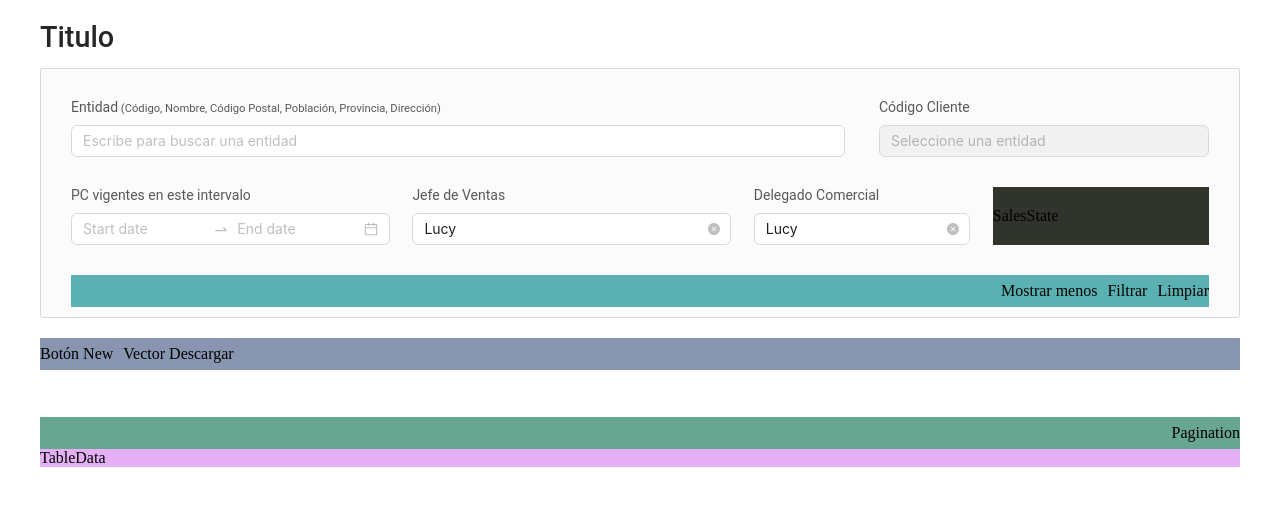
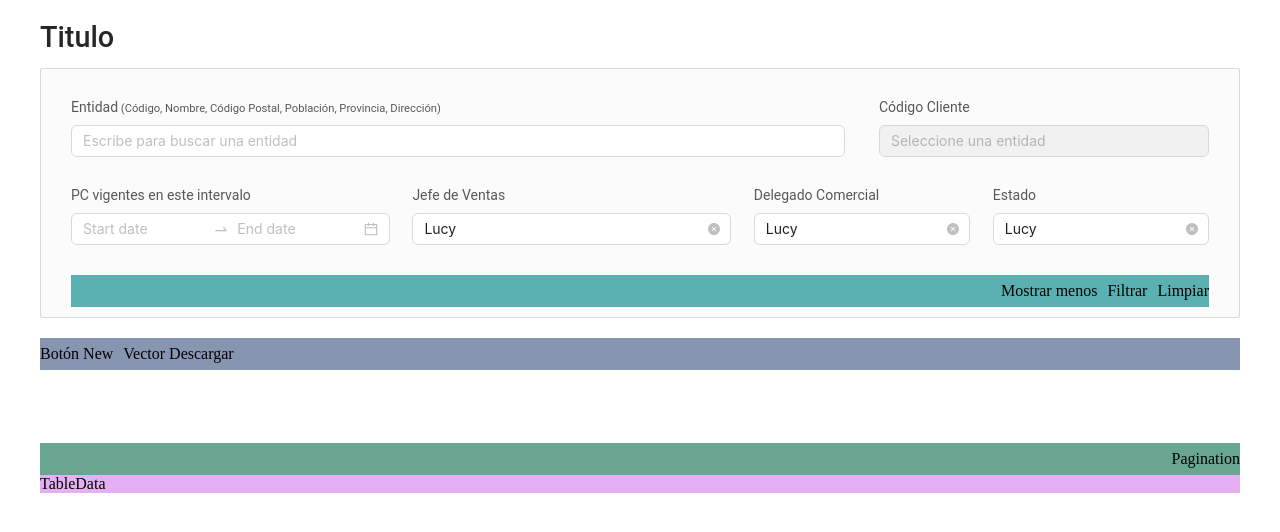
Before and after one commit to Aluonam/pantallaANT, a Next.js app: page / in a window 1280 px wide. Shown: the top 532 px of the page. Built offline with nearby package versions, Linux system fonts and the light colour scheme.

Commit message:
feat: SalesState select input by ANT

```diff
--- a/pages/pantallaANT/screenPlanesDeCompra/components/filters/filtersComponents/filterDatesAndState/salesState/SalesState.jsx
+++ b/pages/pantallaANT/screenPlanesDeCompra/components/filters/filtersComponents/filterDatesAndState/salesState/SalesState.jsx
@@ -1,10 +1,14 @@
 import React from 'react'
 import styleSalesState from './SalesState.module.css'
+import styleFilters from '../../../Filters.module.css'
+import SelectSalesStateANT from './SelectSalesStateANT'
 
 const SalesState = () => {
   return (
     <div className={styleSalesState.box6}>
-        SalesState</div>
+        <span className={styleFilters.titleFilters}>Estado</span>
+        <SelectSalesStateANT></SelectSalesStateANT>
+        </div>
   )
 }
 
--- a/pages/pantallaANT/screenPlanesDeCompra/components/filters/filtersComponents/filterDatesAndState/salesState/SalesState.module.css
+++ b/pages/pantallaANT/screenPlanesDeCompra/components/filters/filtersComponents/filterDatesAndState/salesState/SalesState.module.css
@@ -3,12 +3,12 @@
 
 .box6{
     width: 19%;
-    background-color: rgb(48, 52, 44);
     min-width: 80px;
     min-height: 32px;
     display: flex;
     flex-direction: column;
     justify-content: center;
+    gap: 10px;
 }
 
 @media (max-width:900px){
--- /dev/null
+++ b/pages/pantallaANT/screenPlanesDeCompra/components/filters/filtersComponents/filterDatesAndState/salesState/SelectSalesStateANT.jsx
@@ -0,0 +1,19 @@
+import React from 'react';
+import { Select, Space } from 'antd';
+const handleChange = (value) => {
+  console.log(`selected ${value}`);
+};
+const SelectSalesStateANT = () => (
+    <Select
+      style={{width:"100%"}}
+      defaultValue="lucy"
+      allowClear
+      options={[
+        {
+          value: 'lucy',
+          label: 'Lucy',
+        },
+      ]}
+    />
+);
+export default SelectSalesStateANT;
```
